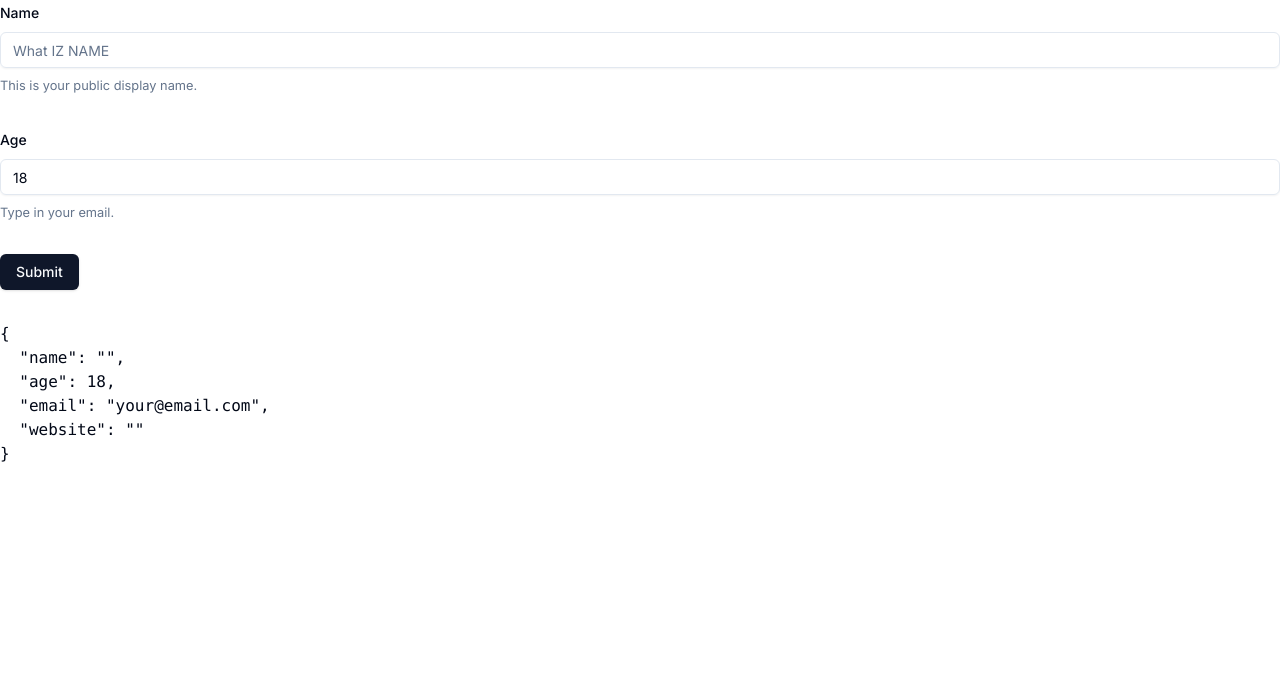
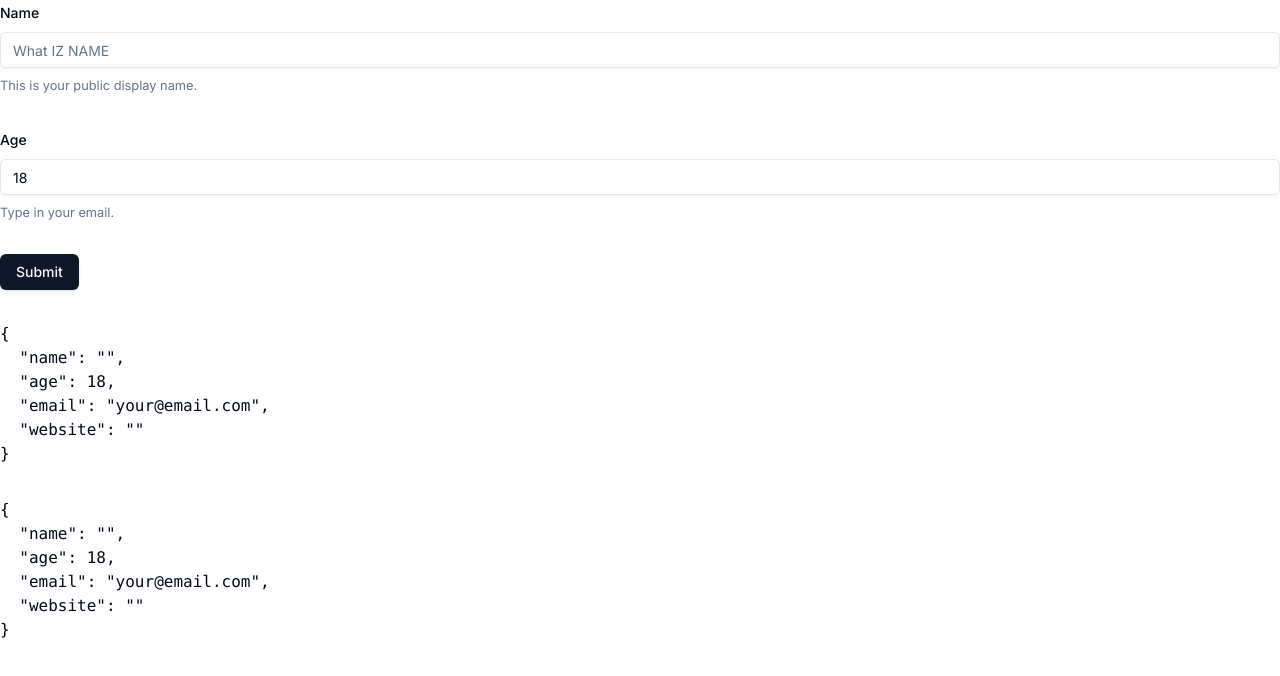
Before and after one commit to prashantbhudwal/startWithDB, a Next.js app: page / in a window 1280 px wide. Shown: the top 676 px of the page. Built offline with nearby package versions, Linux system fonts and the light colour scheme.

Commit message:
Watching a form

```diff
--- a/components/zod-form.tsx
+++ b/components/zod-form.tsx
@@ -50,8 +50,9 @@ export default function ZodForm() {
       website: "",
     },
   });
+  const watch = form.watch();
 
-  const formData = useWatch({
+  const watchHook = useWatch({
     control: form.control,
     defaultValue: form.getValues(),
   });
@@ -95,7 +96,8 @@ export default function ZodForm() {
         />
 
         <Button type="submit">Submit</Button>
-        <pre>{JSON.stringify(formData, null, 2)}</pre>
+        <pre>{JSON.stringify(watch, null, 2)}</pre>
+        <pre>{JSON.stringify(watchHook, null, 2)}</pre>
       </form>
     </Form>
   );
```
